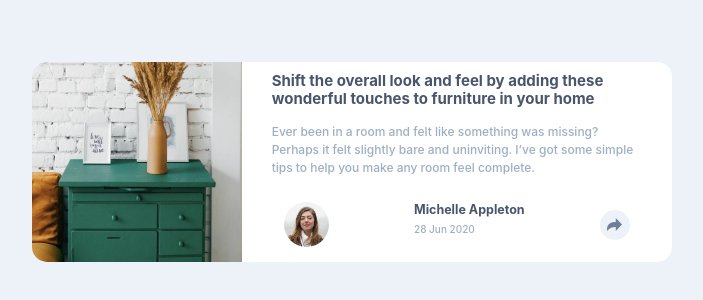
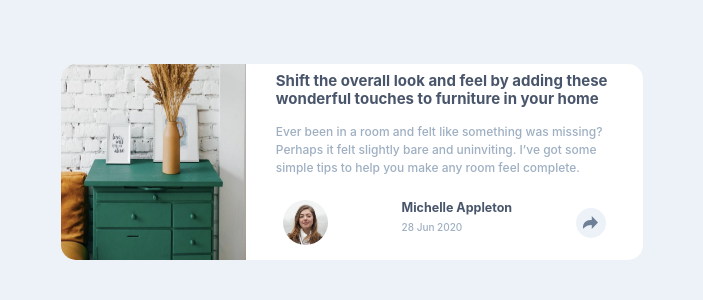
Before and after one commit to darubiomunoz/portfolio-08-articlepreviewcomponent, a React (Create React App) app: page / in a window 1280 px wide. Shown: the part 238-538 px from the top of the page, without its empty margins (288-991 px from the left). Built offline with nearby package versions, Linux system fonts and the light colour scheme.

Commit message:
Correction of card component's width and height for desktop devices

```diff
--- a/src/components/styles/ArticlePreview.css
+++ b/src/components/styles/ArticlePreview.css
@@ -128,8 +128,8 @@
 
 @media (min-width: 1024px) {
     .card {
-        width: 50%;
-        height: 30%;
+        width: 581.818px;
+        height: 196.364px;
         display: grid;
         grid-template-areas:
                     "image image image body body body body"
```
